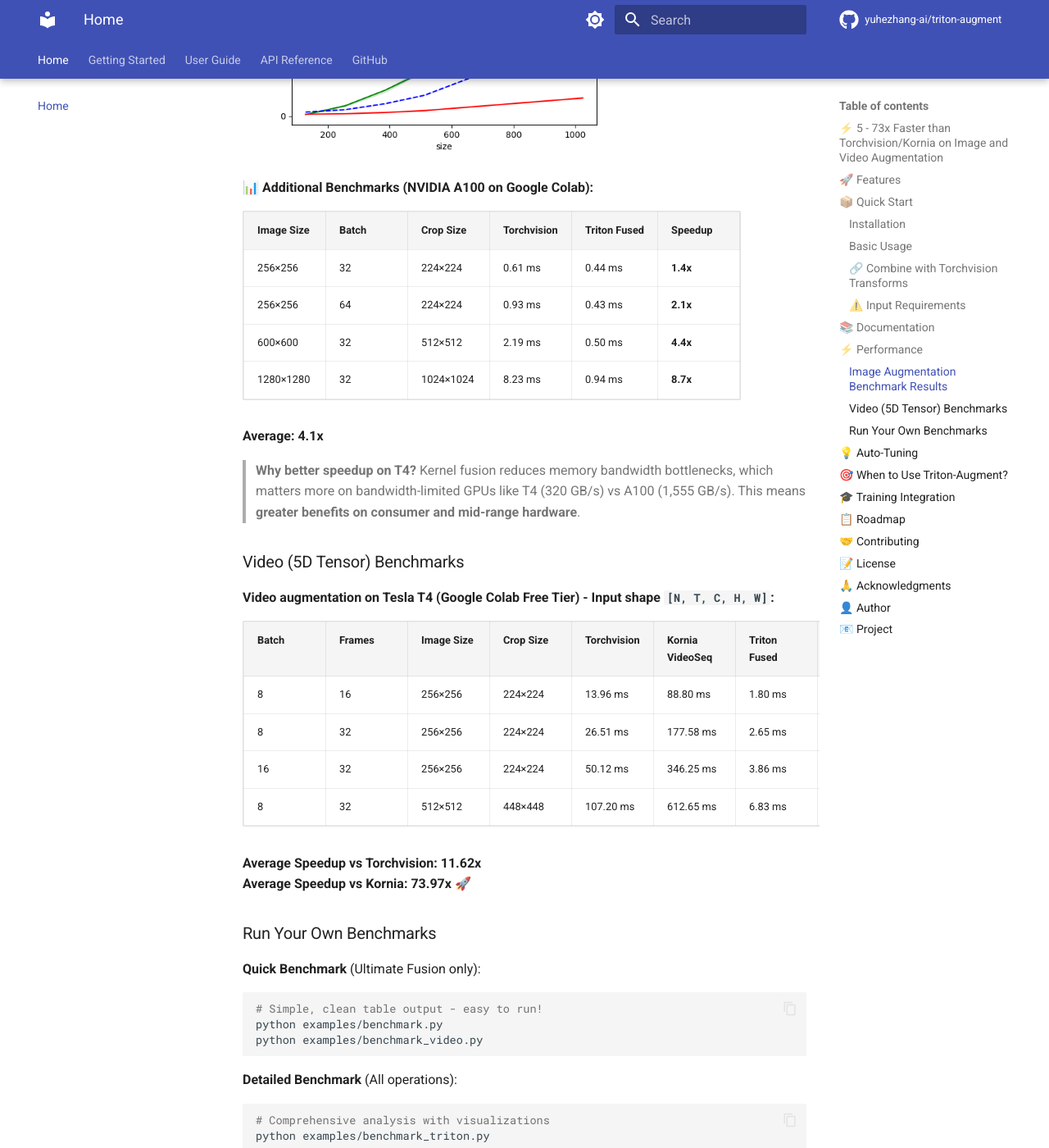
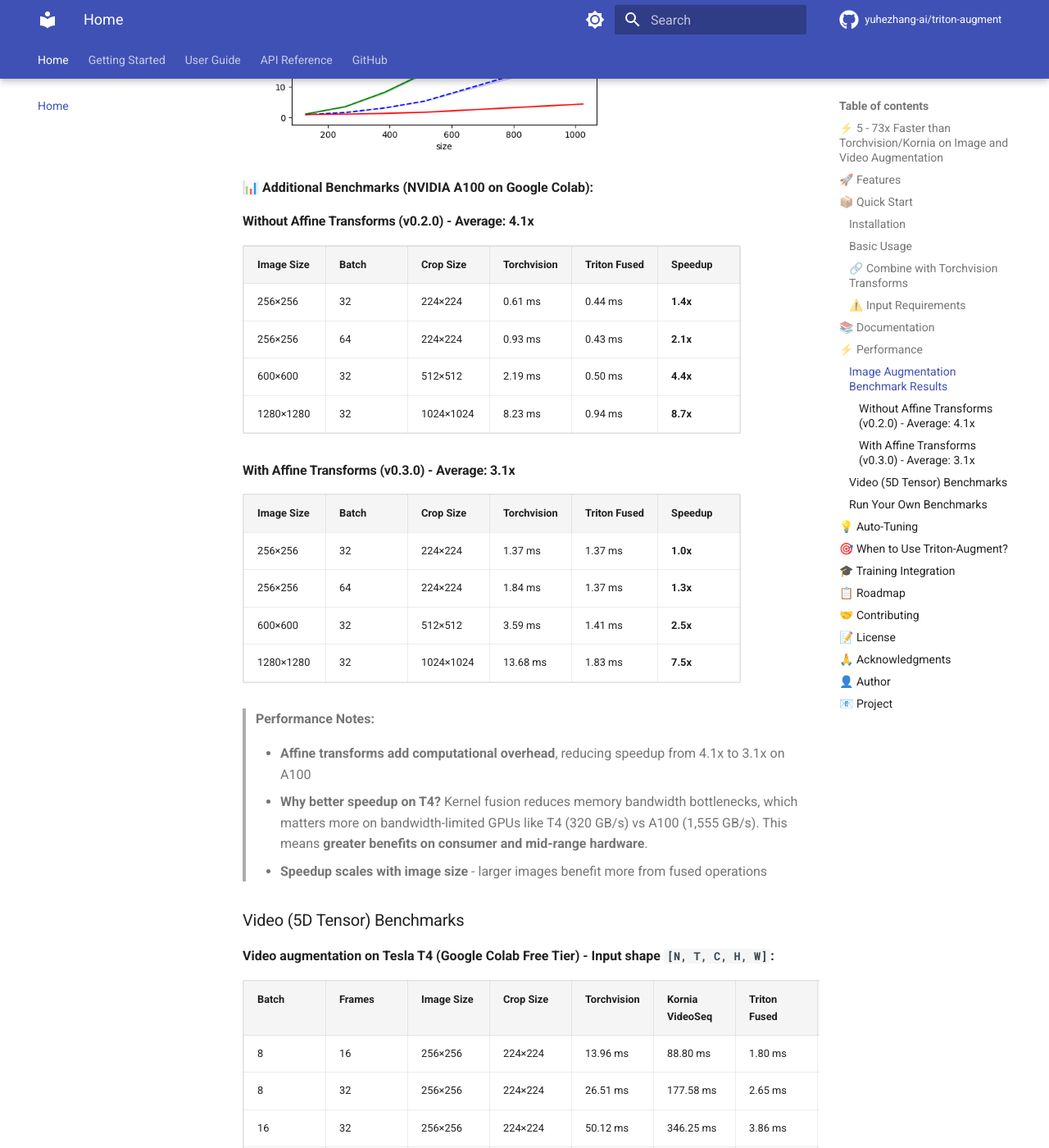
Before and after one commit to yuhezhang-ai/triton-augment, an MkDocs documentation site: the page built from docs/index.md, in a window 1280 px wide and 1400 px high, scrolled down 5267 px. Shown: the whole window at 82% size. Built offline with MkDocs 1.6.1 and Material for MkDocs 9.7.7, drawn with Linux system fonts in a browser that asks for light colours; comment, search, counter and statistics services are not loaded; some of the changed text lies outside the part shown.

Commit message:
refined doc and update version

```diff
--- a/docs/index.md
+++ b/docs/index.md
@@ -19,9 +19,9 @@
 
 - **Image Speedup**: **8x average speedup** on Tesla T4 and **up to 15.6x faster** on large images (1280×1280) - compared to torchvision.transforms.v2.
 
-- **Video Speedup**: **5D video tensor support** with `same_on_batch=False, same_on_frame=True` control. Speedup: **8.6x vs Torchvision**, **73.7x vs Kornia** 🚀
+- **Video Speedup**: **5D video tensor support** with `same_on_batch=False, same_on_frame=True` control. Average speedup: **11x vs Torchvision**, **74x vs Kornia** 🚀
 
-[📊 See full benchmarks →](#-performance)
+[📊 See full benchmarks →](#performance)
 
 **Key Idea**: Fuse multiple GPU operations into a single kernel → eliminate intermediate memory transfers → faster augmentation.
 
@@ -203,6 +203,8 @@
 
 **📊 Additional Benchmarks (NVIDIA A100 on Google Colab):**
 
+#### Without Affine Transforms (v0.2.0) - Average: 4.1x
+
 | Image Size | Batch | Crop Size | Torchvision | Triton Fused | Speedup |
 |------------|-------|-----------|-------------|--------------|---------|
 | 256×256    | 32    | 224×224   | 0.61 ms     | 0.44 ms      | **1.4x** |
@@ -210,9 +212,20 @@
 | 600×600    | 32    | 512×512   | 2.19 ms     | 0.50 ms      | **4.4x** |
 | 1280×1280  | 32    | 1024×1024 | 8.23 ms     | 0.94 ms      | **8.7x** |
 
-**Average: 4.1x**
+#### With Affine Transforms (v0.3.0) - Average: 3.1x
 
-> **Why better speedup on T4?** Kernel fusion reduces memory bandwidth bottlenecks, which matters more on bandwidth-limited GPUs like T4 (320 GB/s) vs A100 (1,555 GB/s). This means **greater benefits on consumer and mid-range hardware**.
+| Image Size | Batch | Crop Size | Torchvision | Triton Fused | Speedup |
+|------------|-------|-----------|-------------|--------------|---------|
+| 256×256    | 32    | 224×224   | 1.37 ms     | 1.37 ms      | **1.0x** |
+| 256×256    | 64    | 224×224   | 1.84 ms     | 1.37 ms      | **1.3x** |
+| 600×600    | 32    | 512×512   | 3.59 ms     | 1.41 ms      | **2.5x** |
+| 1280×1280  | 32    | 1024×1024 | 13.68 ms    | 1.83 ms      | **7.5x** |
+
+> **Performance Notes:**
+
+> - **Affine transforms add computational overhead**, reducing speedup from 4.1x to 3.1x on A100
+> - **Why better speedup on T4?** Kernel fusion reduces memory bandwidth bottlenecks, which matters more on bandwidth-limited GPUs like T4 (320 GB/s) vs A100 (1,555 GB/s). This means **greater benefits on consumer and mid-range hardware**.
+> - **Speedup scales with image size** - larger images benefit more from fused operations
 
 ### Video (5D Tensor) Benchmarks
 
--- a/pyproject.toml
+++ b/pyproject.toml
@@ -4,7 +4,7 @@
 
 [project]
 name = "triton-augment"
-version = "0.2.0"
+version = "0.3.0"
 description = "GPU-accelerated image augmentation with kernel fusion using Triton"
 readme = "README.md"
 requires-python = ">=3.8"
--- a/triton_augment/__init__.py
+++ b/triton_augment/__init__.py
@@ -93,7 +93,7 @@
     fused_augment,
 )
 
-__version__ = "0.2.0"
+__version__ = "0.3.0"
 
 __all__ = [
     # Submodules
```
Also changed, not shown: README.md (+13 -3 lines), docs/images/ultimate-fusion-performance-a100.png (deleted), docs/images/ultimate-fusion-performance.png.
